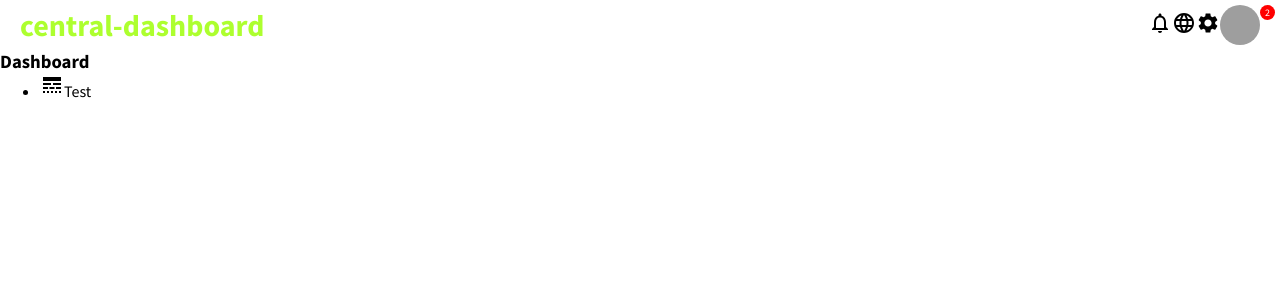
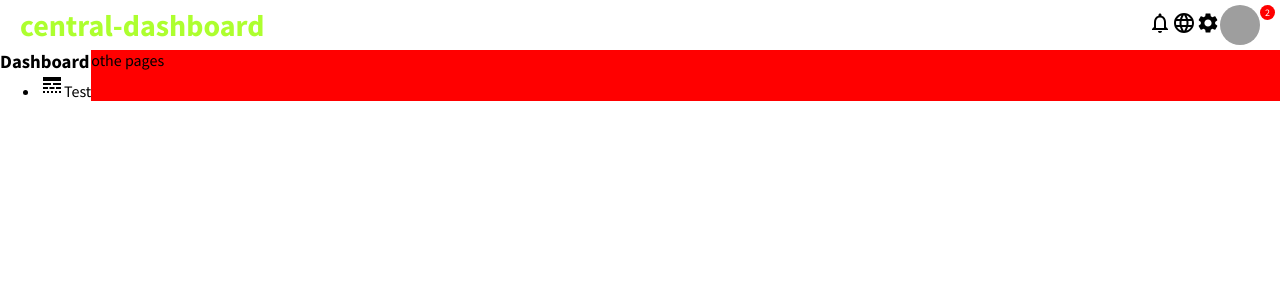
Before and after one commit to DragosDev/central-dashboard, a React (Create React App) app: page / in a window 1280 px wide. Shown: the top 300 px of the page. Built offline with nearby package versions, Linux system fonts and the light colour scheme; grey boxes are pictures that could not be loaded.

Commit message:
Created a div with a class others just to see the flex box limits

```diff
--- a/src/App.js
+++ b/src/App.js
@@ -8,8 +8,8 @@ function App() {
       <Topbar/>
       <div className="container">
       <Sidebar/>
+      <div className="others">othe pages</div>
       </div>
-
     </div>
   )
 }
```
